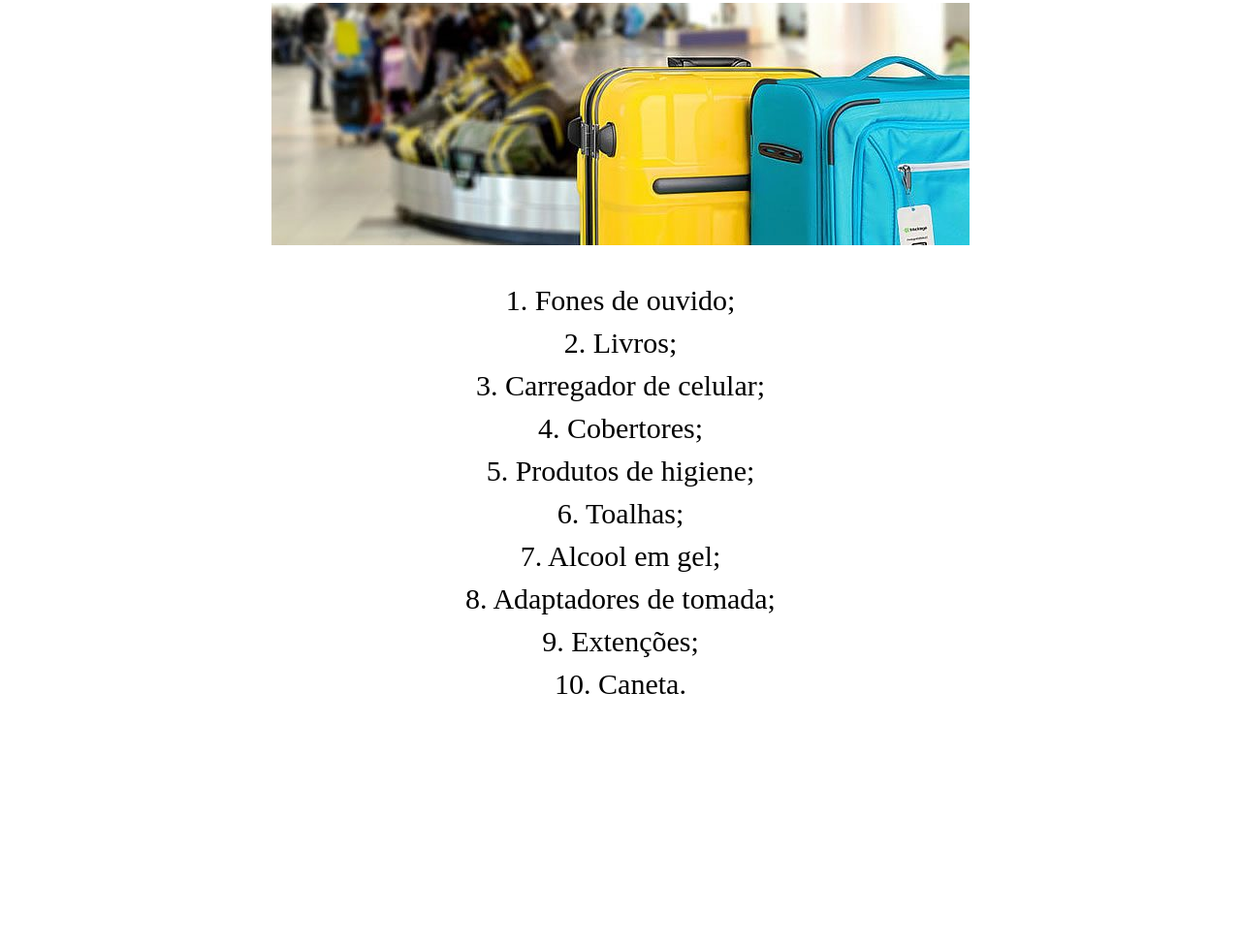
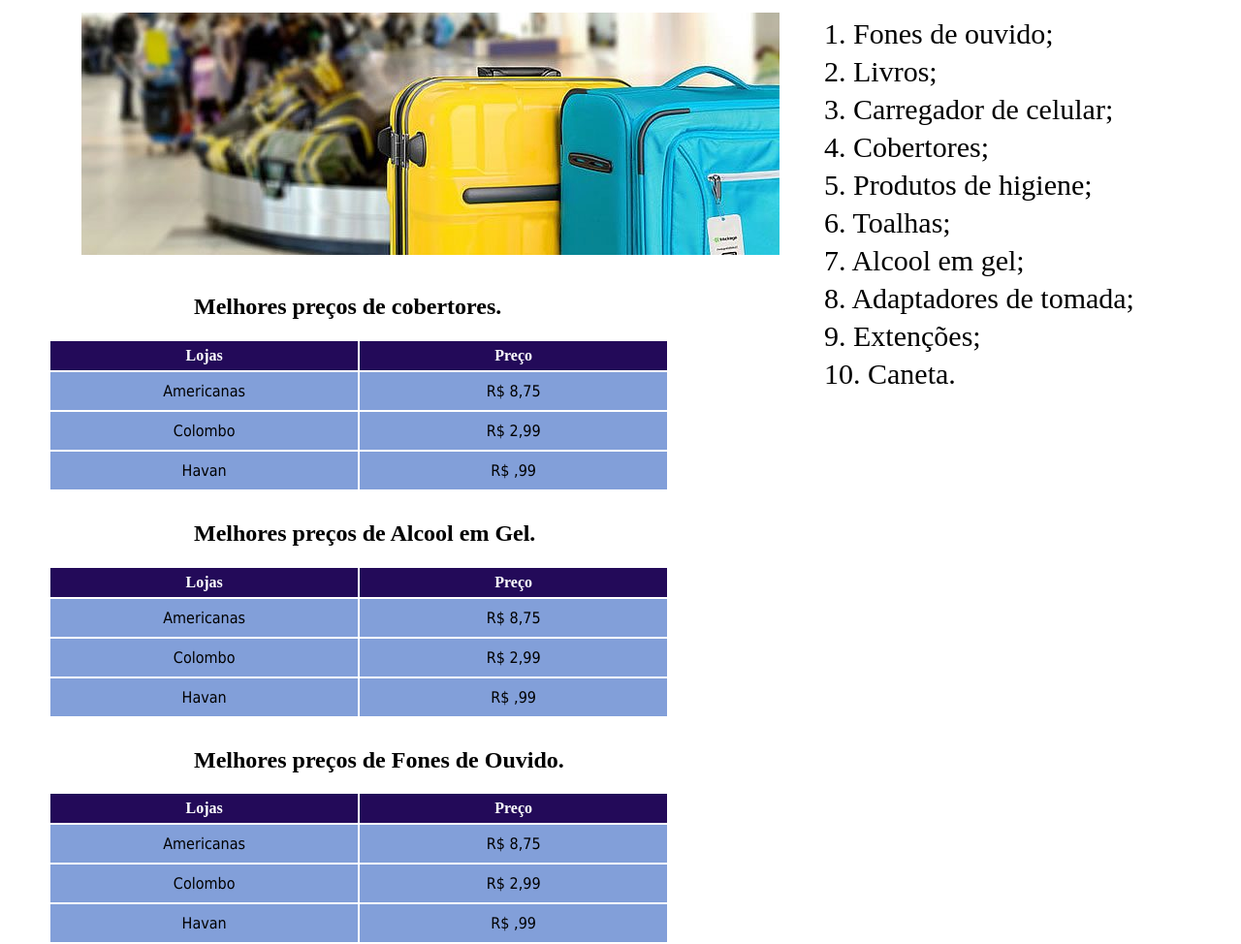
Before and after one commit to KarlaDiass/AtividadesPY, a plain HTML site: page atividadesHTML/index2.html in a window 1280 px wide. Shown: the part 376-1350 px from the top of the page at 97% size. Before the commit the page ends 1099 px from the top, so only its background shows below. Drawn offline with Linux system fonts and the light colour scheme.

Commit message:
atividade html incompleta

```diff
--- a/atividadesHTML/css/main.css
+++ b/atividadesHTML/css/main.css
@@ -105,17 +105,19 @@ padding: 10px;
     width: auto;
     height: 40px;
     position: relative;
-    padding: 0;
+    padding: 10px;
     list-style-type: none;
-    margin: 0;
     z-index: 1;
-    text-align: center;
-    margin-top: 40px;
+    text-align: left;
+    margin: 0 auto;
+}
 
+.lista{
+    display: flex;
 }
 
 .lista  li{
-    margin-top: 10px;
+    margin-top: 5px;
     font-size: 30px;
 }
 
@@ -123,39 +125,33 @@ padding: 10px;
     width: auto;
     position: relative;
     height: auto;
-    padding: 0;
+    padding: 10px;
+    margin-left: 10%;
+}
+
+.table td{
+    text-align: center;
+    font-family: "Tahoma";
+    color: black;
+    width: 300px;
+    padding: 10px;
+    background-color: #829FD9;
 
 }
 
-/* .navigation {
-    list-style: none;
-    padding: 0;
-    margin: 0;
-    /* float: left;  */
-    /* display: flex;} */
+.table tr{
+    background-color: #230A59;
+    color: white;
+    height: 30px;
+}
 
+.table h2{
+    margin-left: 150px;
+}
 
+.table{
+    margin-left: 50px;
+    padding-top: 10px;
+    width: 50%;
 
-
-
-/* .navigation ol li{
-    display: inline;
-    float: left;
-    margin-left: 10px;
-
-
-} */
-
-/* .navigation li {
-    padding: 0;
-    margin: 0;
-    float: left;
-    clear: both;
-    display: inline;
-    float: left;
-  }
-
-.navigation li a img {
-    border: none;
-  }
-   */
+}
--- a/atividadesHTML/index2.html
+++ b/atividadesHTML/index2.html
@@ -54,5 +54,85 @@
                 <li>10. Caneta.</li>
             </ul>
         </div>
+
+        <div class="table">
+            <table >
+                <thead >
+                    <h2>Melhores preços de cobertores.</h2>
+                    <tr>
+                        <th>Lojas</th>
+                        <th>Preço</th>
+                    </tr>
+                </thead>
+                <tbody>
+                    <tr>
+                        <td >Americanas</td>
+                        <td >R$ 8,75</td>
+                    </tr>
+                    <tr>
+                        <td >Colombo</td>
+                        <td >R$ 2,99</td>
+                    </tr>
+                    <tr>
+                        <td >Havan</td>
+                        <td >R$ ,99</td>
+                    </tr>
+                </tbody>
+            </table>
+        </div>
+        <div class="table2">
+            <div class="table">
+                <table >
+                    <thead >
+                        <h2>Melhores preços de Alcool em Gel.</h2>
+                        <tr>
+                            <th>Lojas</th>
+                            <th>Preço</th>
+                        </tr>
+                    </thead>
+                    <tbody>
+                        <tr>
+                            <td >Americanas</td>
+                            <td >R$ 8,75</td>
+                        </tr>
+                        <tr>
+                            <td >Colombo</td>
+                            <td >R$ 2,99</td>
+                        </tr>
+                        <tr>
+                            <td >Havan</td>
+                            <td >R$ ,99</td>
+                        </tr>
+                    </tbody>
+                </table>
+            </div>
+            <div class="table">
+                <table >
+                    <thead >
+                        <h2>Melhores preços de Fones de Ouvido.</h2>
+                        <tr>
+                            <th>Lojas</th>
+                            <th>Preço</th>
+                        </tr>
+                    </thead>
+                    <tbody>
+                        <tr>
+                            <td >Americanas</td>
+                            <td >R$ 8,75</td>
+                        </tr>
+                        <tr>
+                            <td >Colombo</td>
+                            <td >R$ 2,99</td>
+                        </tr>
+                        <tr>
+                            <td >Havan</td>
+                            <td >R$ ,99</td>
+                        </tr>
+                    </tbody>
+                </table>
+            </div>
+
+        </div>
+
     </body>
 </html>
```
